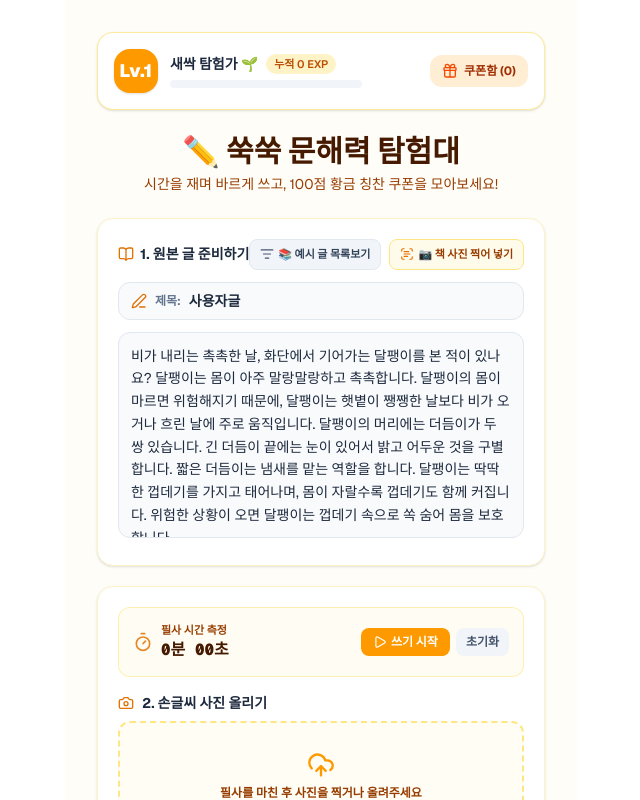
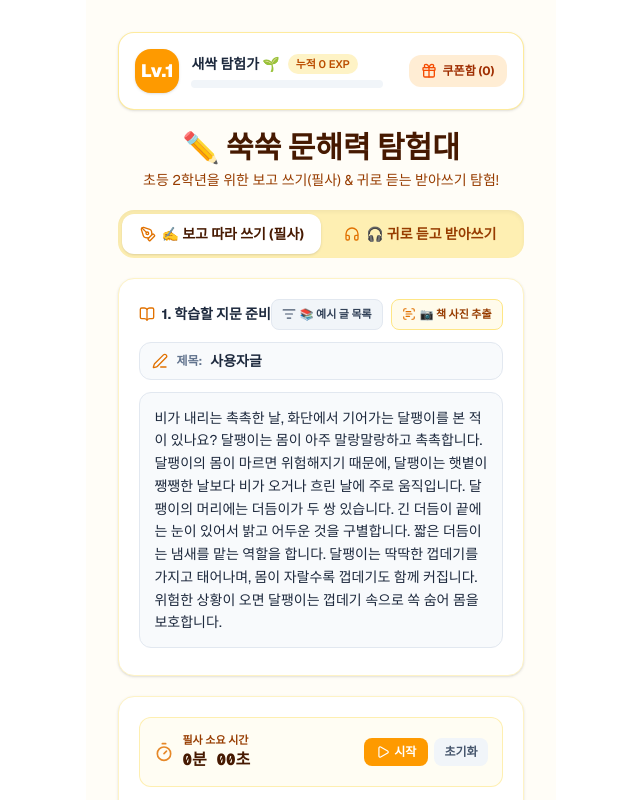
Before and after one commit to owo-zation/literacy-app, a Next.js app: page / in a window 1280 px wide. Shown: the top 800 px of the page, without its empty margins (319-959 px from the left). Built offline with nearby package versions, Linux system fonts and the light colour scheme.

Commit message:
🎧 귀로 듣고 받아쓰기

```diff
--- a/app/page.tsx
+++ b/app/page.tsx
@@ -5,7 +5,8 @@
 import {
   Camera, RefreshCw, Award, Sparkles, CheckCircle2,
   BookOpen, Lightbulb, ChevronRight, Play, Pause,
-  Timer, Trophy, Gift, X, ScanText, UploadCloud, ListFilter, Edit3
+  Timer, Trophy, Gift, X, ScanText, UploadCloud, ListFilter,
+  Edit3, Volume2, Eye, EyeOff, RotateCcw, PenTool, Headphones
 } from "lucide-react";
 
 // 초등 2학년 과학 예시 데이터
@@ -53,6 +54,9 @@
 }
 
 export default function Home() {
+  // 모드 전환: "copy"(손글씨 필사) | "dictation"(듣고 받아쓰기)
+  const [learningMode, setLearningMode] = useState<"copy" | "dictation">("copy");
+
   const [docTitle, setDocTitle] = useState("사용자글");
   const [originalText, setOriginalText] = useState(SCIENCE_EXAMPLES[0].text);
   const [selectedImage, setSelectedImage] = useState<File | null>(null);
@@ -60,6 +64,12 @@
   const [loading, setLoading] = useState(false);
   const [ocrLoading, setOcrLoading] = useState(false);
   const [result, setResult] = useState<AnalysisResult | null>(null);
+
+  // 받아쓰기 전용 상태
+  const [hideText, setHideText] = useState(true); // 텍스트 가림막
+  const [currentSentenceIndex, setCurrentSentenceIndex] = useState(0);
+  const [isSpeaking, setIsSpeaking] = useState(false);
+  const [speechRate, setSpeechRate] = useState<0.8 | 1.0>(0.8); // 받아쓰기 기본 0.8배속 천천히
 
   // 모달 상태
   const [showExampleModal, setShowExampleModal] = useState(false);
@@ -74,12 +84,17 @@
   const [totalExp, setTotalExp] = useState(0);
   const [coupons, setCoupons] = useState<Coupon[]>([]);
 
- // 상단 ref 선언부
   const fileInputRef = useRef<HTMLInputElement>(null);
   const sourceImageInputRef = useRef<HTMLInputElement>(null);
-const textareaRef = useRef<HTMLTextAreaElement>(null); // 추가
+  const textareaRef = useRef<HTMLTextAreaElement>(null);
 
-  // 텍스트 내용 변경 시 높이 자동 조절 (스크롤바 제거)
+  // 텍스트를 문장 단위로 분리 (. ! ? 기준)
+  const sentences = originalText
+    .split(/(?<=[.?!])\s+/)
+    .map(s => s.trim())
+    .filter(s => s.length > 0);
+
+  // 높이 자동 조절
   useEffect(() => {
     if (textareaRef.current) {
       textareaRef.current.style.height = "auto";
@@ -126,7 +141,40 @@
 
   const { level, currentExp, title } = getLevelInfo(totalExp);
 
-  // 원본 책/지문 사진 OCR 추출 핸들러
+  // 음성 재생 (TTS) 함수
+  const speakText = (text: string, rate: number = 0.8) => {
+    if (typeof window === "undefined" || !("speechSynthesis" in window)) {
+      alert("현재 브라우저는 음성 읽어주기 기능을 지원하지 않습니다.");
+      return;
+    }
+
+    window.speechSynthesis.cancel(); // 이전 음성 정지
+
+    const utterance = new SpeechSynthesisUtterance(text);
+    utterance.lang = "ko-KR";
+    utterance.rate = rate; // 0.8: 천천히 또박또박
+    utterance.pitch = 1.05; // 부드럽고 다정한 톤
+
+    utterance.onstart = () => setIsSpeaking(true);
+    utterance.onend = () => setIsSpeaking(false);
+    utterance.onerror = () => setIsSpeaking(false);
+
+    window.speechSynthesis.speak(utterance);
+  };
+
+  // 문장별 읽기
+  const handlePlayCurrentSentence = () => {
+    if (sentences.length > 0 && sentences[currentSentenceIndex]) {
+      speakText(sentences[currentSentenceIndex], speechRate);
+    }
+  };
+
+  // 전체 글 읽기
+  const handlePlayFullText = () => {
+    speakText(originalText, speechRate);
+  };
+
+  // 원본 사진 OCR 핸들러
   const handleSourceImageChange = async (e: React.ChangeEvent<HTMLInputElement>) => {
     if (e.target.files && e.target.files[0]) {
       const file = e.target.files[0];
@@ -143,7 +191,8 @@
         if (!res.ok) throw new Error("원본 글 텍스트 추출에 실패했습니다.");
         const data = await res.json();
         setOriginalText(data.text);
-        setDocTitle("사용자글"); // 사진으로 추출 시 기본 제목
+        setDocTitle("사용자글");
+        setCurrentSentenceIndex(0);
       } catch (err: any) {
         alert(err.message || "텍스트 추출 중 오류가 발생했습니다.");
       } finally {
@@ -201,9 +250,10 @@
           origin: { y: 0.6 }
         });
 
+        const modeTag = learningMode === "dictation" ? "받아쓰기" : "필사";
         const newCoupon: Coupon = {
           id: Date.now().toString(),
-          title: `🏆 [${docTitle}] 황금 칭찬 쿠폰`,
+          title: `🏆 [${docTitle} (${modeTag})] 황금 칭찬 쿠폰`,
           date: new Date().toLocaleDateString("ko-KR"),
           timeSpent: savedTimeSpent || formatTime(seconds)
         };
@@ -221,7 +271,7 @@
   return (
     <main className="min-h-screen bg-amber-50/40 p-4 md:p-8 max-w-3xl mx-auto font-sans pb-16">
       {/* 상단 레벨 & 쿠폰함 바 */}
-      <div className="bg-white rounded-2xl p-4 shadow-sm border border-amber-200/80 mb-6 flex items-center justify-between">
+      <div className="bg-white rounded-2xl p-4 shadow-sm border border-amber-200/80 mb-5 flex items-center justify-between">
         <div className="flex items-center gap-3">
           <div className="w-11 h-11 bg-amber-500 text-white rounded-2xl flex items-center justify-center font-black text-lg shadow-sm">
             Lv.{level}
@@ -252,34 +302,65 @@
       </div>
 
       {/* 헤더 */}
-      <header className="text-center mb-6">
+      <header className="text-center mb-5">
         <h1 className="text-2xl md:text-3xl font-black text-amber-950 flex items-center justify-center gap-2">
           ✏️ 쑥쑥 문해력 탐험대
         </h1>
         <p className="text-xs md:text-sm text-amber-800 mt-1">
-          시간을 재며 바르게 쓰고, 100점 황금 칭찬 쿠폰을 모아보세요!
+          초등 2학년을 위한 보고 쓰기(필사) & 귀로 듣는 받아쓰기 탐험!
         </p>
       </header>
 
-      {/* 1. 원본 글 준비하기 섹션 */}
+      {/* 학습 모드 전환 탭 */}
+      <div className="flex bg-amber-200/60 p-1 rounded-2xl mb-5 shadow-inner">
+        <button
+          onClick={() => {
+            setLearningMode("copy");
+            setHideText(false);
+          }}
+          className={`flex-1 py-2.5 rounded-xl font-bold text-xs md:text-sm flex items-center justify-center gap-1.5 transition ${
+            learningMode === "copy"
+              ? "bg-white text-amber-950 shadow-sm"
+              : "text-amber-800 hover:text-amber-950"
+          }`}
+        >
+          <PenTool className="w-4 h-4 text-amber-600" />
+          <span>✍️ 보고 따라 쓰기 (필사)</span>
+        </button>
+
+        <button
+          onClick={() => {
+            setLearningMode("dictation");
+            setHideText(true);
+          }}
+          className={`flex-1 py-2.5 rounded-xl font-bold text-xs md:text-sm flex items-center justify-center gap-1.5 transition ${
+            learningMode === "dictation"
+              ? "bg-white text-amber-950 shadow-sm"
+              : "text-amber-800 hover:text-amber-950"
+          }`}
+        >
+          <Headphones className="w-4 h-4 text-amber-600" />
+          <span>🎧 귀로 듣고 받아쓰기</span>
+        </button>
+      </div>
+
+      {/* 1. 원본 글 설정 및 오디오 플레이어 섹션 */}
       <section className="bg-white rounded-2xl p-5 shadow-sm border border-amber-100 mb-5 space-y-3">
         <div className="flex items-center justify-between">
           <div className="flex items-center gap-1.5 font-bold text-slate-800 text-sm">
             <BookOpen className="w-4 h-4 text-amber-600" />
-            <span>1. 원본 글 준비하기</span>
+            <span>1. 학습할 지문 준비</span>
           </div>
 
           <div className="flex items-center gap-2">
-            {/* 예시 글 목록보기 버튼 */}
             <button
               onClick={() => setShowExampleModal(true)}
               className="flex items-center gap-1 text-[11px] font-bold bg-slate-100 hover:bg-slate-200 text-slate-700 border border-slate-200 px-2.5 py-1.5 rounded-lg transition cursor-pointer"
             >
               <ListFilter className="w-3.5 h-3.5 text-slate-600" />
-              <span>📚 예시 글 목록보기</span>
+              <span>📚 예시 글 목록</span>
             </button>
 
-            {/* 원본 사진 OCR 버튼 */}
             <input
               type="file"
               accept="image/*"
@@ -300,14 +381,14 @@
               ) : (
                 <>
                   <ScanText className="w-3.5 h-3.5 text-amber-600" />
-                  <span>📷 책 사진 찍어 넣기</span>
+                  <span>📷 책 사진 추출</span>
                 </>
               )}
             </button>
           </div>
         </div>
 
-        {/* 글 제목 입력 필드 */}
+        {/* 제목 입력 필드 */}
         <div className="flex items-center gap-2 bg-slate-50 border border-slate-200 rounded-xl px-3 py-2">
           <Edit3 className="w-4 h-4 text-amber-600 shrink-0" />
           <span className="text-xs font-bold text-slate-500 shrink-0">제목:</span>
@@ -320,24 +401,133 @@
           />
         </div>
 
-        {/* 원본 텍스트 직접 수정/확인 창 */}
+        {/* 받아쓰기 전용 오디오 플레이어 컨트롤러 */}
+        {learningMode === "dictation" && (
+          <div className="bg-gradient-to-r from-amber-50 to-orange-50 border border-amber-200 rounded-2xl p-4 space-y-3">
+            <div className="flex items-center justify-between">
+              <span className="text-xs font-bold text-amber-900 flex items-center gap-1">
+                <Volume2 className="w-4 h-4 text-amber-600" />
+                <span>문장별 받아쓰기 듣기 ({currentSentenceIndex + 1}/{sentences.length})</span>
+              </span>
+
+              {/* 속도 조절 */}
+              <div className="flex items-center gap-1 bg-white border border-amber-200 rounded-lg p-0.5 text-[11px]">
+                <button
+                  onClick={() => setSpeechRate(0.8)}
+                  className={`px-2 py-0.5 rounded font-bold transition ${
+                    speechRate === 0.8 ? "bg-amber-500 text-white" : "text-slate-600"
+                  }`}
+                >
+                  0.8x (천천히)
+                </button>
+                <button
+                  onClick={() => setSpeechRate(1.0)}
+                  className={`px-2 py-0.5 rounded font-bold transition ${
+                    speechRate === 1.0 ? "bg-amber-500 text-white" : "text-slate-600"
+                  }`}
+                >
+                  1.0x (보통)
+                </button>
+              </div>
+            </div>
+
+            {/* 현재 문장 재생 버튼 및 이전/다음 이동 */}
+            <div className="flex items-center gap-2">
+              <button
+                onClick={handlePlayCurrentSentence}
+                disabled={isSpeaking}
+                className="flex-1 py-3 bg-amber-500 hover:bg-amber-600 disabled:bg-amber-300 text-white font-bold text-xs md:text-sm rounded-xl shadow transition flex items-center justify-center gap-2 cursor-pointer"
+              >
+                <Volume2 className={`w-4 h-4 ${isSpeaking ? "animate-bounce" : ""}`} />
+                <span>{isSpeaking ? "대장이 읽어주는 중..." : `🔊 ${currentSentenceIndex + 1}번 문장 또박또박 듣기`}</span>
+              </button>
+
+              <button
+                onClick={() => speakText(originalText, speechRate)}
+                className="px-3 py-3 bg-white hover:bg-amber-100 text-amber-900 border border-amber-200 text-xs font-bold rounded-xl transition whitespace-nowrap cursor-pointer"
+                title="지문 전체 듣기"
+              >
+                전체 듣기
+              </button>
+            </div>
+
+            {/* 문장 네비게이션 버튼 */}
+            <div className="flex items-center justify-between text-xs pt-1">
+              <button
+                disabled={currentSentenceIndex === 0}
+                onClick={() => {
+                  setCurrentSentenceIndex(prev => Math.max(0, prev - 1));
+                  window.speechSynthesis.cancel();
+                }}
+                className="px-3 py-1.5 bg-white border border-amber-200 rounded-lg disabled:opacity-40 font-semibold text-slate-700 cursor-pointer"
+              >
+                ◀ 이전 문장
+              </button>
+
+              {/* 가림막 토글 */}
+              <button
+                onClick={() => setHideText(!hideText)}
+                className="flex items-center gap-1 text-[11px] font-bold text-amber-800 hover:text-amber-950 underline cursor-pointer"
+              >
+                {hideText ? <Eye className="w-3.5 h-3.5" /> : <EyeOff className="w-3.5 h-3.5" />}
+                <span>{hideText ? "지문 슬쩍 보기" : "지문 다시 가리기"}</span>
+              </button>
+
+              <button
+                disabled={currentSentenceIndex >= sentences.length - 1}
+                onClick={() => {
+                  setCurrentSentenceIndex(prev => Math.min(sentences.length - 1, prev + 1));
+                  window.speechSynthesis.cancel();
+                }}
+                className="px-3 py-1.5 bg-white border border-amber-200 rounded-lg disabled:opacity-40 font-semibold text-slate-700 cursor-pointer"
+              >
+                다음 문장 ▶
+              </button>
+            </div>
+          </div>
+        )}
+
+        {/* 텍스트 영역 (가림막 모드 지원) */}
+        <div className="relative">
+          {learningMode === "dictation" && hideText && (
+            <div className="absolute inset-0 bg-amber-50/95 backdrop-blur-xs rounded-xl flex flex-col items-center justify-center p-4 z-10 border border-amber-200/80 text-center">
+              <Headphones className="w-8 h-8 text-amber-500 mb-1" />
+              <p className="text-xs font-bold text-amber-950">받아쓰기 모드가 켜져 있어요!</p>
+              <p className="text-[11px] text-amber-800 mt-0.5">
+                위의 <b>[🔊 문장 또박또박 듣기]</b> 버튼을 누르고 공책에 써보세요.
+              </p>
+              <button
+                onClick={() => setHideText(false)}
+                className="mt-2.5 text-[11px] px-3 py-1 bg-white border border-amber-300 text-amber-800 rounded-lg font-bold shadow-xs hover:bg-amber-100 transition cursor-pointer"
+              >
+                👀 글자 잠깐 확인하기
+              </button>
+            </div>
+          )}
+
           <textarea
             ref={textareaRef}
             value={originalText}
-          onChange={(e) => setOriginalText(e.target.value)}
+            onChange={(e) => {
+              setOriginalText(e.target.value);
+              setCurrentSentenceIndex(0);
+            }}
             placeholder="여기에 원본 문장을 직접 쓰거나 사진을 찍어 글자를 가져오세요."
-          className="w-full text-sm p-3 bg-slate-50 border border-slate-200 rounded-xl focus:outline-amber-500 text-slate-800 resize-none leading-relaxed overflow-hidden"
+            className="w-full text-sm p-3.5 bg-slate-50 border border-slate-200 rounded-xl focus:outline-amber-500 text-slate-800 resize-none leading-relaxed overflow-hidden"
           />
+        </div>
       </section>
 
-      {/* 2. 손글씨 필사 타이머 & 사진 업로드 */}
+      {/* 2. 손글씨 필사/받아쓰기 타이머 & 사진 업로드 */}
       <section className="bg-white rounded-2xl p-5 shadow-sm border border-amber-100 mb-6 space-y-4">
         {/* 스톱워치 */}
         <div className="bg-amber-50/60 border border-amber-200/60 rounded-xl p-3.5 flex items-center justify-between">
           <div className="flex items-center gap-2">
             <Timer className="w-5 h-5 text-amber-600 animate-pulse" />
             <div>
-              <p className="text-[11px] font-semibold text-amber-800">필사 시간 측정</p>
+              <p className="text-[11px] font-semibold text-amber-800">
+                {learningMode === "dictation" ? "받아쓰기 소요 시간" : "필사 소요 시간"}
+              </p>
               <p className="text-base font-black text-amber-950 font-mono">
                 {formatTime(seconds)}
               </p>
@@ -347,7 +537,7 @@
           <div className="flex gap-1.5">
             <button
               onClick={() => setTimerRunning(!timerRunning)}
-              className={`flex items-center gap-1 text-xs px-3 py-1.5 rounded-lg font-bold transition ${
+              className={`flex items-center gap-1 text-xs px-3 py-1.5 rounded-lg font-bold transition cursor-pointer ${
                 timerRunning
                   ? "bg-rose-500 hover:bg-rose-600 text-white"
                   : "bg-amber-500 hover:bg-amber-600 text-white"
@@ -359,7 +549,7 @@
                 </>
               ) : (
                 <>
-                  <Play className="w-3.5 h-3.5" /> 쓰기 시작
+                  <Play className="w-3.5 h-3.5" /> 시작
                 </>
               )}
             </button>
@@ -368,7 +558,7 @@
                 setTimerRunning(false);
                 setSeconds(0);
               }}
-              className="text-xs px-2.5 py-1.5 bg-slate-100 hover:bg-slate-200 text-slate-600 rounded-lg font-semibold"
+              className="text-xs px-2.5 py-1.5 bg-slate-100 hover:bg-slate-200 text-slate-600 rounded-lg font-semibold cursor-pointer"
             >
               초기화
             </button>
@@ -379,7 +569,7 @@
         <div>
           <div className="flex items-center gap-2 mb-2 font-bold text-slate-800 text-sm">
             <Camera className="w-4 h-4 text-amber-600" />
-            <span>2. 손글씨 사진 올리기</span>
+            <span>2. 공책에 쓴 손글씨 사진 올리기</span>
           </div>
 
           <input
@@ -395,7 +585,7 @@
               <img src={imagePreview} alt="손글씨 미리보기" className="w-full max-h-64 object-contain mx-auto" />
               <button
                 onClick={() => fileInputRef.current?.click()}
-                className="absolute bottom-2 right-2 bg-black/60 hover:bg-black/70 text-white text-xs px-3 py-1.5 rounded-lg backdrop-blur-sm transition"
+                className="absolute bottom-2 right-2 bg-black/60 hover:bg-black/70 text-white text-xs px-3 py-1.5 rounded-lg backdrop-blur-sm transition cursor-pointer"
               >
                 사진 다시 고르기
               </button>
@@ -406,14 +596,18 @@
               className="w-full py-7 border-2 border-dashed border-amber-200 rounded-xl flex flex-col items-center justify-center gap-1.5 text-amber-800 bg-amber-50/50 hover:bg-amber-100/50 transition cursor-pointer mb-3"
             >
               <UploadCloud className="w-7 h-7 text-amber-500" />
-              <span className="text-xs font-semibold">필사를 마친 후 사진을 찍거나 올려주세요</span>
+              <span className="text-xs font-semibold">
+                {learningMode === "dictation"
+                  ? "받아쓰기를 마친 후 공책 사진을 찍어 올려주세요"
+                  : "필사를 마친 후 사진을 찍거나 올려주세요"}
+              </span>
             </button>
           )}
 
           <button
             onClick={handleAnalyze}
             disabled={loading || !selectedImage}
-            className="w-full py-3.5 bg-amber-500 hover:bg-amber-600 disabled:bg-slate-300 text-white font-bold rounded-xl shadow-md transition flex items-center justify-center gap-2 text-sm"
+            className="w-full py-3.5 bg-amber-500 hover:bg-amber-600 disabled:bg-slate-300 text-white font-bold rounded-xl shadow-md transition flex items-center justify-center gap-2 text-sm cursor-pointer"
           >
             {loading ? (
               <>
@@ -439,7 +633,7 @@
               </p>
               {savedTimeSpent && (
                 <p className="text-[11px] text-amber-700 font-semibold mt-1">
-                  ⏱️ 필사 완주 시간: {savedTimeSpent}
+                  ⏱️ {learningMode === "dictation" ? "받아쓰기" : "필사"} 완주 시간: {savedTimeSpent}
                 </p>
               )}
             </div>
@@ -536,7 +730,7 @@
               setResult(null);
               setSeconds(0);
             }}
-            className="w-full py-3 bg-slate-100 hover:bg-slate-200 text-slate-700 text-xs font-bold rounded-xl transition flex items-center justify-center gap-1.5"
+            className="w-full py-3 bg-slate-100 hover:bg-slate-200 text-slate-700 text-xs font-bold rounded-xl transition flex items-center justify-center gap-1.5 cursor-pointer"
           >
             <RefreshCw className="w-4 h-4" /> 새로운 사진으로 다시 도전하기
           </button>
@@ -567,6 +761,7 @@
                   onClick={() => {
                     setDocTitle(ex.title);
                     setOriginalText(ex.text);
+                    setCurrentSentenceIndex(0);
                     setSeconds(0);
                     setTimerRunning(false);
                     setShowExampleModal(false);
```
Lines whose indentation alone changed are shown as unchanged.
